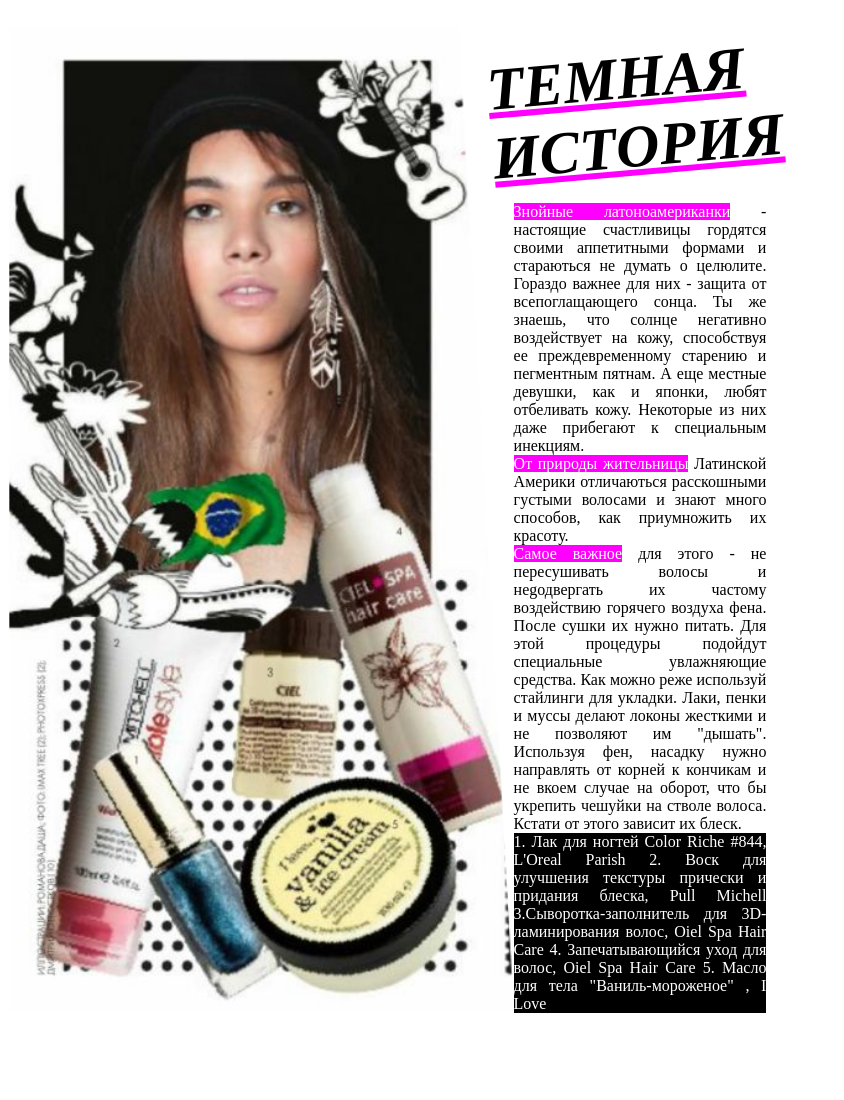
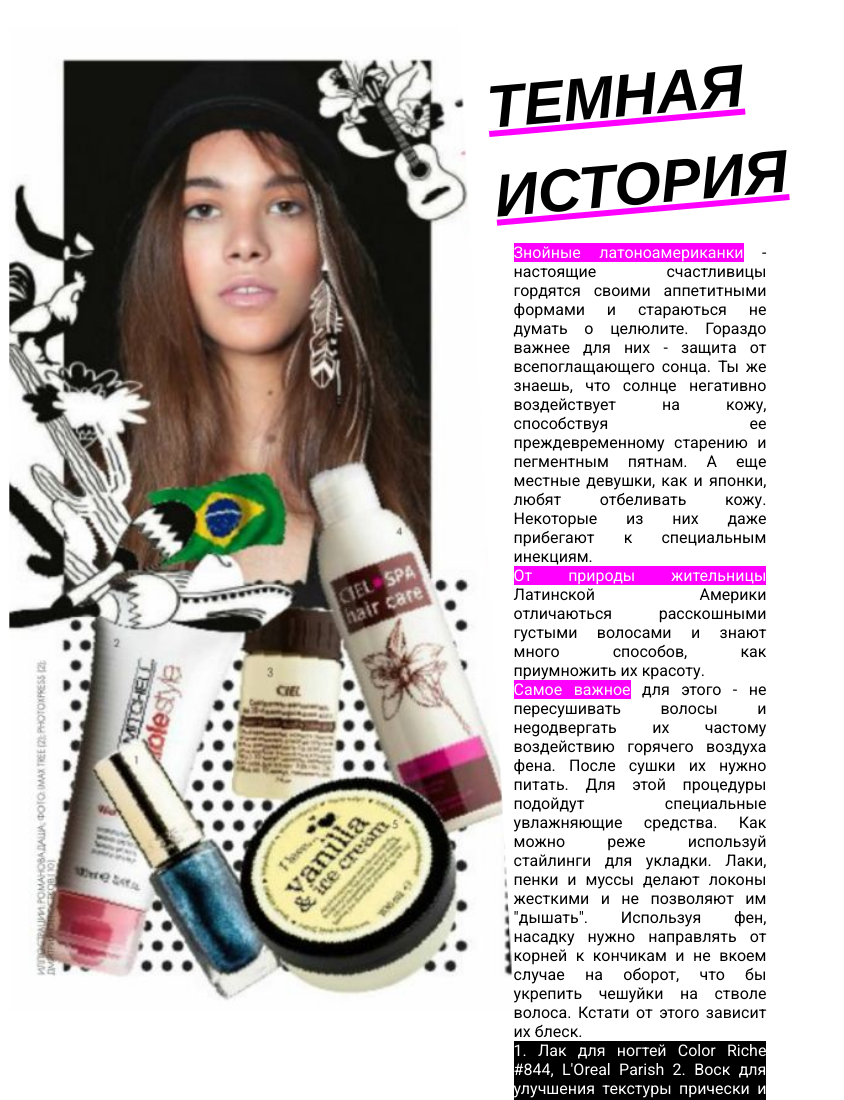
Before and after one commit to WebHeroSchool/htmlzhurnal, a plain HTML site: page index.html in a window 1280 px wide. Shown: the top 1100 px of the page, without its empty margins (0-844 px from the left). Before the commit the page ends 1013 px from the top, so only its background shows below. Drawn offline with nearby package versions, Linux system fonts and the light colour scheme.

Commit message:
hooked fonts

```diff
--- a/index.html
+++ b/index.html
@@ -4,6 +4,7 @@
     <meta charset="UTF-8">
     <title>zhurnal</title>
     <link rel="stylesheet" href="./style.css">
+    <link href="https://fonts.googleapis.com/css?family=Oswald|Roboto&display=swap" rel="stylesheet">
 </head>
 <body>
     <section id="img">
--- a/style.css
+++ b/style.css
@@ -1,3 +1,18 @@
+body{
+    font-family: 'Roboto', sans-serif;
+}
+h1{
+    font-family: 'Oswald', sans-serif;
+    font-size: 60px;
+    font-style: italic;
+    text-decoration: underline #FF00FF;
+    text-transform: uppercase;
+    transform: rotateZ(-5deg);
+    margin: 20px;
+    position: relative;
+    right: 2%;
+    padding-top: 2%;
+}
 span {
      background: #FF00FF;
     color: #fff;
@@ -8,17 +23,6 @@ img{
     width:40%;
     margin-top: 0;
     background-size: cover;
-}
-h1 {
-     font-size: 60px;
-    font-style: italic;
-    text-decoration: underline #FF00FF;
-    text-transform: uppercase;
-    transform: rotateZ(-5deg);
-    margin: 20px;
-    position: relative;
-    right: 2%;
-    padding-top: 2%;
 }
 .content{
     display: block;
```
